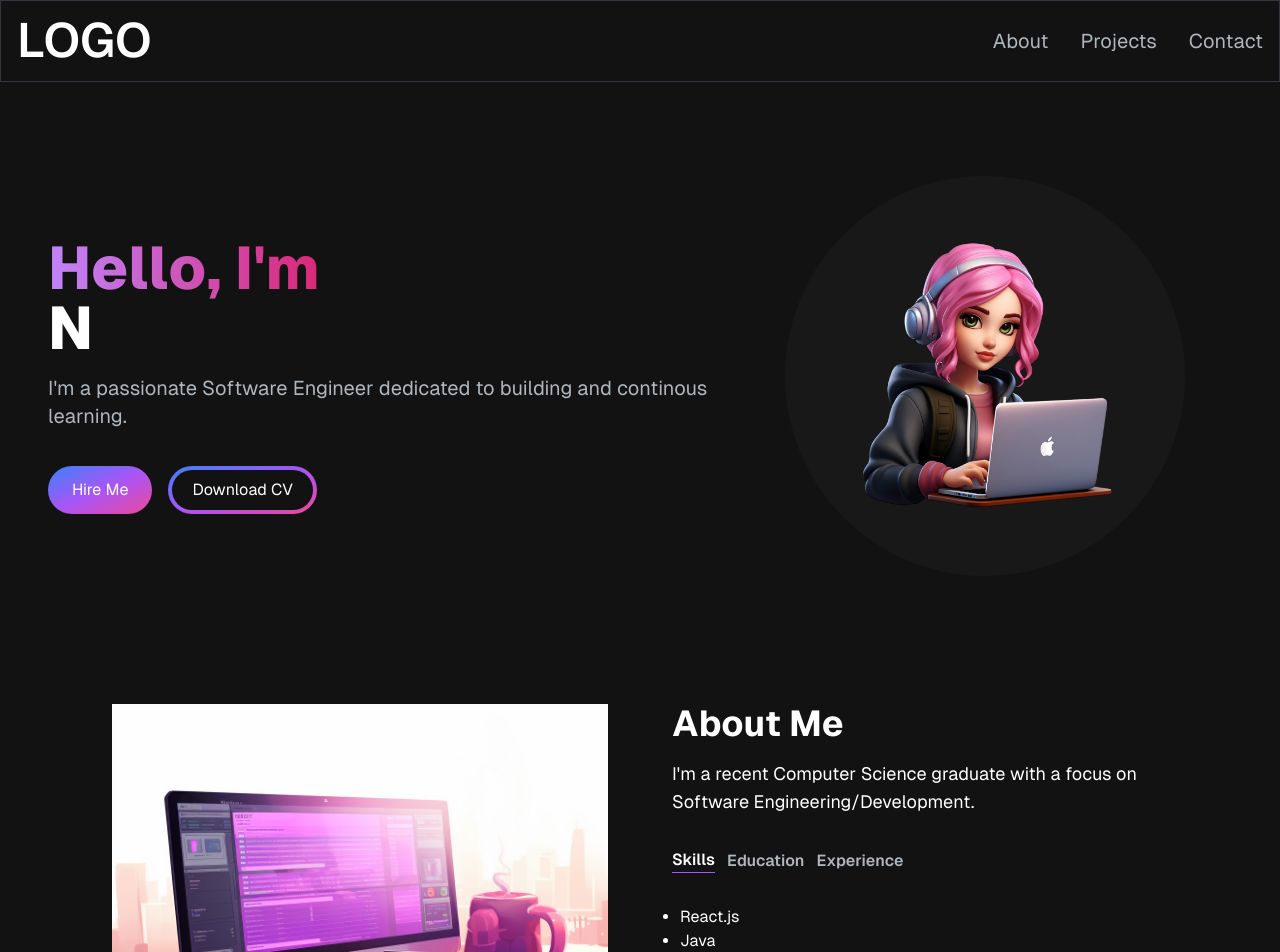
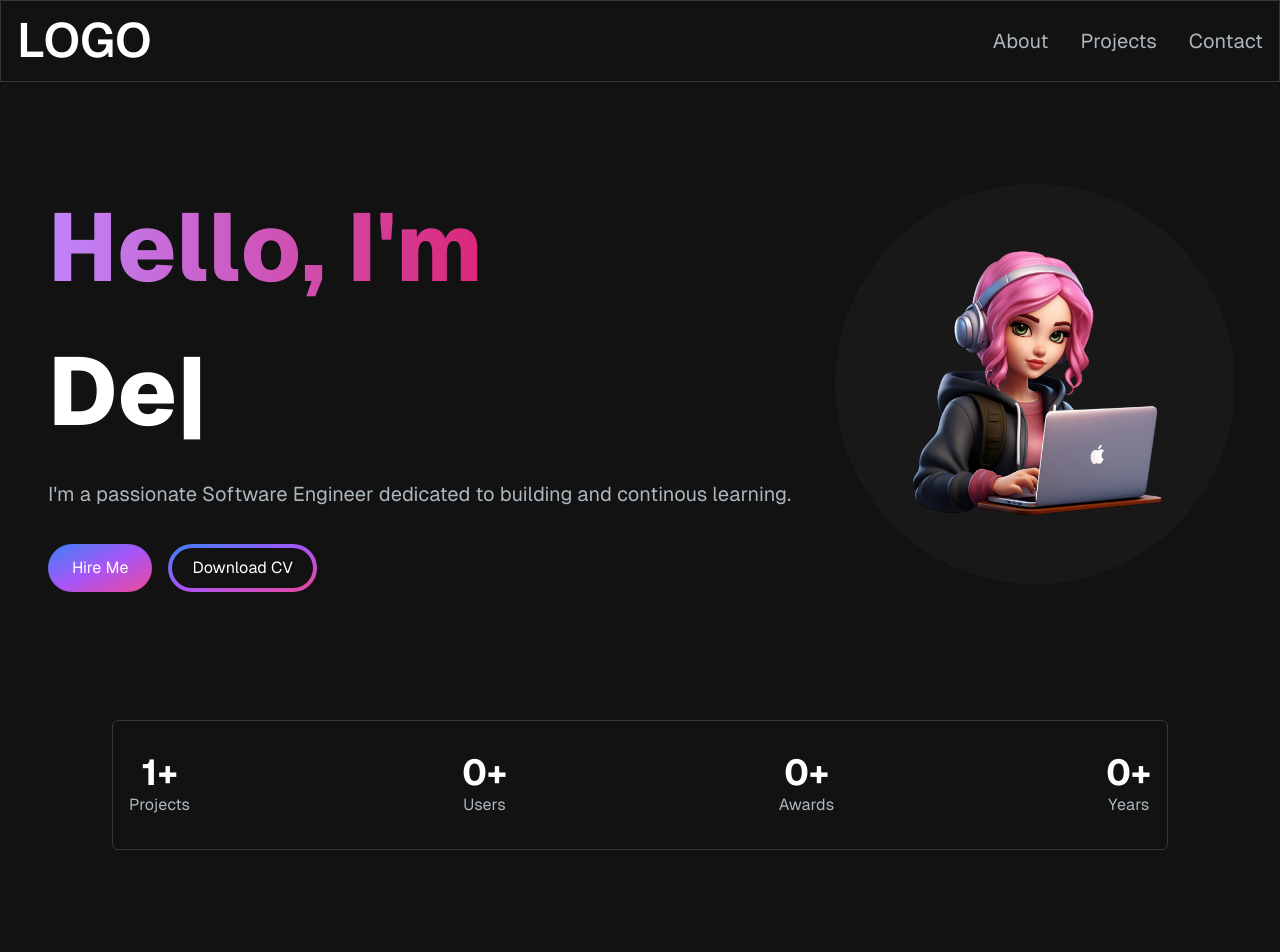
Before and after one commit to nathaliekng/Portfolio-website, a Next.js app: page / in a window 1280 px wide. Shown: the top 952 px of the page. Built offline with nearby package versions, Linux system fonts and the light colour scheme.

Commit message:
added achievements

```diff
--- a/app/components/AchievementsSection.jsx
+++ b/app/components/AchievementsSection.jsx
@@ -0,0 +1,44 @@
+import React from "react";
+
+const achievementsList = [
+  {
+    metric: "Projects",
+    value: "1+",
+  },
+  {
+    metric: "Users",
+    value: "0+",
+  },
+  {
+    metric: "Awards",
+    value: "0+",
+  },
+  {
+    metric: "Years",
+    value: "0+",
+  },
+];
+
+const AchievementsSection = () => {
+  return (
+    <div className="py-8 px-4 xl:gap-16 sm:py-16 xl:px-16">
+        <div className="border-[#33353F] border rounded-md py-8 px-17 flex flex-row items-center justify-between">
+      {achievementsList.map((achievement, index) => {
+        return (
+          <div
+            key={index}
+            className="flex flex-col items-center jusitfy-center mx-4"
+          >
+            <h2 className="text-white text-4xl font-bold">
+              {achievement.value}
+            </h2>
+            <p className="text-[#ADB7BE] text-base">{achievement.metric}</p>
+          </div>
+        );
+      })}
+      </div>
+    </div>
+  );
+};
+
+export default AchievementsSection;
--- a/app/components/HeroSection.jsx
+++ b/app/components/HeroSection.jsx
@@ -1,45 +1,50 @@
 "use client";
-import React from 'react'
-import Image from "next/image"
-import { TypeAnimation } from 'react-type-animation';
+import React from "react";
+import Image from "next/image";
+import { TypeAnimation } from "react-type-animation";
 
 const HeroSection = () => {
   return (
     <section className="lg:py-16">
       <div className="grid grid-cols-1 sm:grid-cols-12">
-            <div className="col-span-7 place-self-center text-center sm:text-left">
-                <h1 className='text-white mb-4 text-4xl sm:text-5xl lg:text-6xl font-extrabold'>
-                <span className="text-transparent bg-clip-text bg-gradient-to-r from-purple-400 to-pink-600">Hello, I'm {" "}</span>
+        <div className="col-span-8 place-self-center text-center sm:text-left justify-self-start">
+          <h1 className="text-white mb-4 text-4xl sm:text-5xl lg:text-8xl lg:leading-normal font-extrabold">
+            <span className="text-transparent bg-clip-text bg-gradient-to-r from-purple-400 to-pink-600">
+              Hello, I'm{" "}
+            </span>
             <br></br>
             <TypeAnimation
               sequence={[
-                        'Nathalie',
+                "Nathalie",
                 1000,
-                        'a Developer',
+                "a Developer",
                 1000,
-                        'Nathalie',
+                "Nathalie",
                 1000,
-                        'Developer',
-                        1000
+                "Developer",
+                1000,
               ]}
               wrapper="span"
               speed={45}
               repeat={Infinity}
             />
           </h1>
-                <p className='text-[#ADB7BE] text-base sm:text-lg mb-6 lg:text-xl'>
-                    I'm a passionate Software Engineer dedicated to building and continous learning.
+          <p className="text-[#ADB7BE] text-base sm:text-lg mb-6 lg:text-xl">
+            I'm a passionate Software Engineer dedicated to building and
+            continous learning.
           </p>
           <div>
             <button className="px-6 py-3 w-full sm:w-fit rounded-full mr-4 bg-gradient-to-br from-blue-500 via-purple-500 to-pink-500 hover:bg-slate-200 text-white">
               Hire Me
             </button>
             <button className="px-1 py-1 w-full sm:w-fit rounded-full bg-gradient-to-br from-blue-500 via-purple-500 to-pink-500 hover:bg-slate-800 text-white mt-3">
-                        <span className="block bg-[#121212] hover:bg-slate-800 rounded-full px-5 py-2">Download CV</span>
+              <span className="block bg-[#121212] hover:bg-slate-800 rounded-full px-5 py-2">
+                Download CV
+              </span>
             </button>
           </div>
         </div>
-            <div className="col-span-5 place-self-center mt-4 lg:mt-0">
+        <div className="col-span-4 place-self-center mt-4 lg:mt-0">
           <div className="rounded-full bg-[#181818] w-[250px] h-[250px] lg:w-[400px] lg:h-[400px] relative">
             <Image
               src="/images/hero-image.png"
@@ -51,9 +56,8 @@
           </div>
         </div>
       </div>
+    </section>
+  );
+};
 
-    </section>
-  )
-}
-
-export default HeroSection
+export default HeroSection;
--- a/app/page.js
+++ b/app/page.js
@@ -5,6 +5,7 @@
 import ProjectsSection from "./components/ProjectsSection";
 import EmailSection from "./components/EmailSection";
 import Footer from "./components/Footer";
+import AchievementsSection from "./components/AchievementsSection";
 
 export default function Home() {
   return (
@@ -12,6 +13,7 @@
       <Navbar />
       <div className="container mt-24 mx-auto px-12 py-4">
         <HeroSection />
+        <AchievementsSection />
         <AboutSection />
         <ProjectsSection/>
         <EmailSection />
```
Lines whose indentation alone changed are shown as unchanged.
